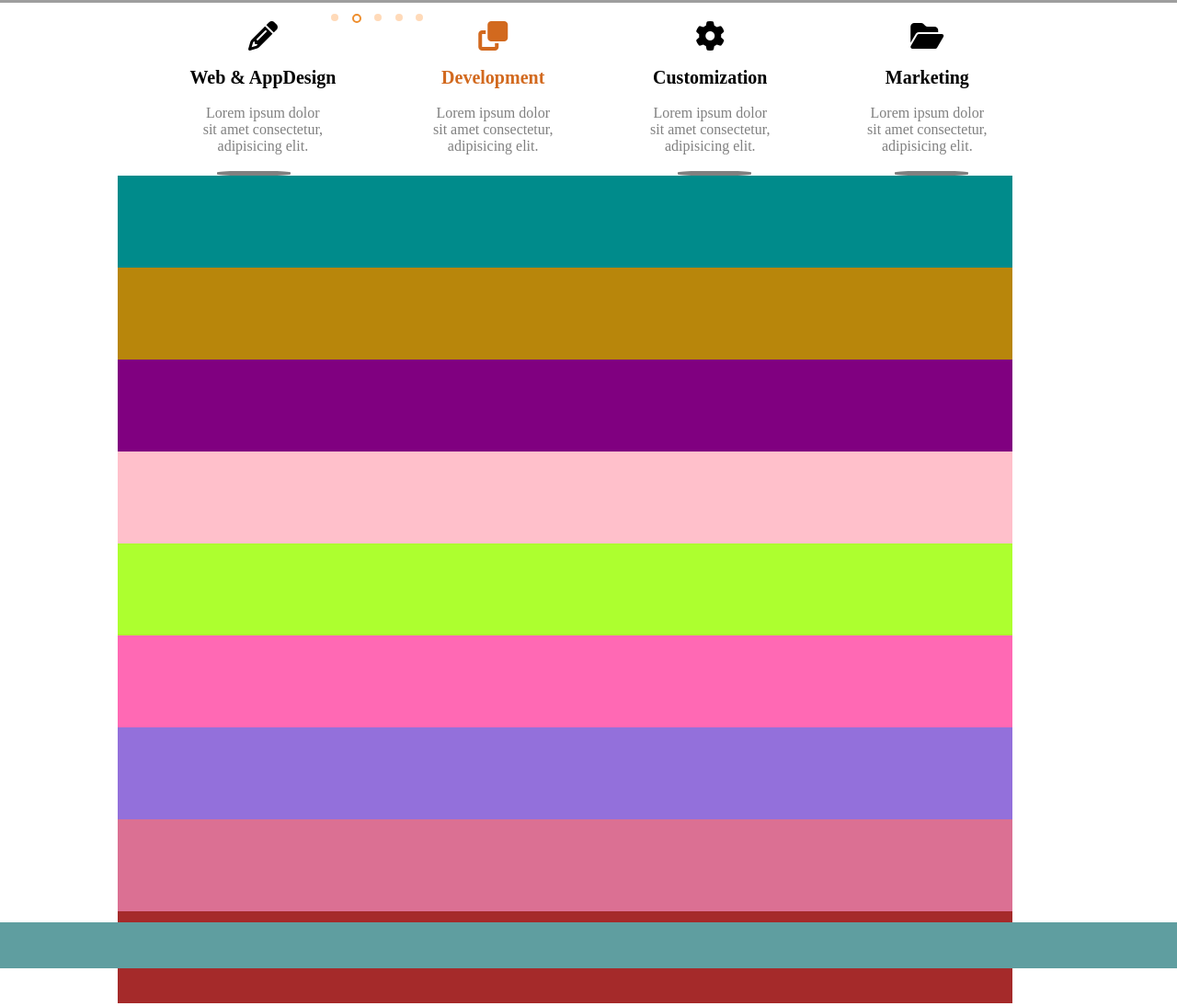
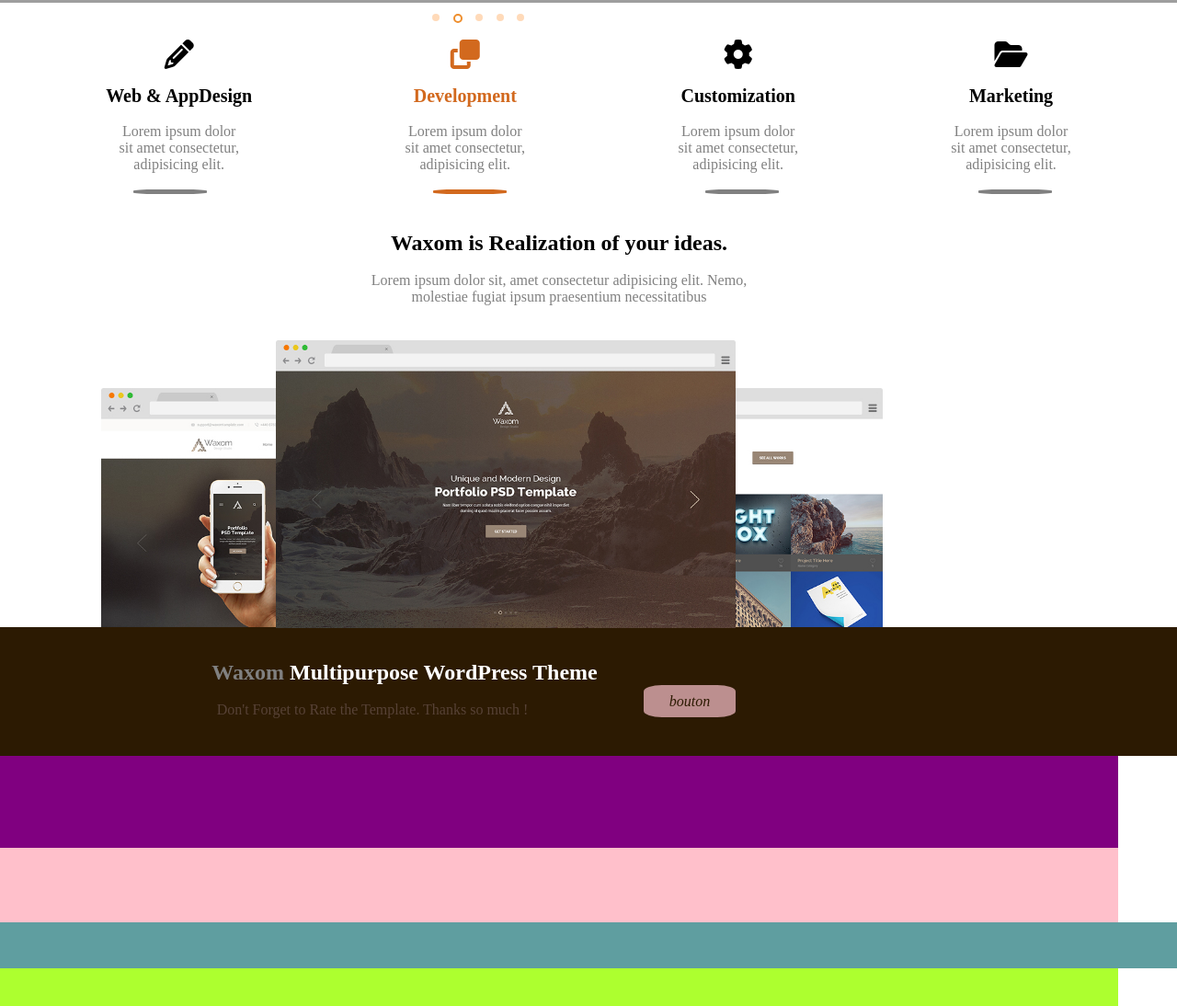
Before and after one commit to ma-j/waxom, a plain HTML site: page index.html in a window 1280 px wide. Shown: the part 357-1451 px from the top of the page at 92% size. Drawn offline with Linux system fonts and the light colour scheme; grey boxes are pictures that could not be loaded.

Commit message:
fin section theme

```diff
--- a/index.html
+++ b/index.html
@@ -106,12 +106,33 @@
         <!-- fond gris clair, un titre h1, un paragraphe, 3 images qui
         doivent utiliser du z index -->
         <section id="slogan">
-
+            <h1>Waxom is Realization of your ideas.</h1>
+            <br>
+            <p>Lorem ipsum dolor sit, amet consectetur adipisicing elit. Nemo,
+                <br> molestiae fugiat ipsum praesentium necessitatibus </p>
+            <br>
+            <div id="photos">
+                <img id="photo1" class="superpose" src="./assets/img/diapo gauche.jpg" alt="phone"
+                    style="width: 500px;">
+                <img id="photo2" class="superpose" src="./assets/img/diapo centre.jpg" alt="paysage"
+                    style="width: 500px;">
+                <img id="photo3" class="superpose" src="./assets/img/diapo droite.jpg" alt="mosaique"
+                    style="width: 500px;">
+            </div>
         </section>
         <!-- fond chocolat, h1 avec 1er mot coloré,paragraphe contenant
         le slogan et un bouton -->
         <section id="theme">
-
+            <br>
+            <br>
+            <h1 id="wp"> <span>Waxom</span> Multipurpose WordPress Theme</h1>
+            <div class="bouton">
+                <p>
+                    <a href="#">bouton</a>
+                </p>
+            </div>
+            <br>
+            <p id="wptheme">Don't Forget to Rate the Template. Thanks so much !</p>
         </section>
         <!-- h1,p, nav de 5 liens horizontaux dont le 1er de couleur
         differente. 3 colonnes de 2 img. Chq img coupée en bas avec un
--- a/style.css
+++ b/style.css
@@ -95,18 +95,16 @@ button:hover{
     width:100px ;
     display: flex;
     justify-content: space-between;
-    margin-left: 360px;
+    margin-left: 470px;
     margin-top: 40px;
 }
 main{
-
-    width: 80%;
+    width: 100%;
     margin: auto;
     height:1000px;
-
 }
 #domaines{
-    padding-top: 20px;
+    padding-top: 40px;
     width: 95%;
     display: flex;
     justify-content: space-around;
@@ -145,20 +143,78 @@ main{
     color:grey;
 }
 #separateur1{
-    color: chocolate;
+    background: chocolate;
+    border-radius: 30%;
+    width: 80px;
+    height: 5px;
+    margin-left: 30px;
 }
 #slogan{
+    padding-top: 40px;
     width: 95%;
-    height: 100px;
-    background-color: darkcyan;
+    height: 431px;
 }
-
+#slogan h1{
+    color: black;
+}
+#slogan p{
+    color: grey;
+}
+#photos{
+    position: relative;
+}
+img.superpose{
+    position: absolute;
+    top: 20px;
+    left: 10px;
+}
+/* photo de gauche avec le telephone */
+#photo1{
+    z-index: 10;
+    position: absolute;
+    top: 72px;
+    left: 110px;
+}
+/* paysage image centrale */
+#photo2{
+    z-index:11;
+    position: absolute;
+    left: 300px;
+}
+#photo3{
+   z-index:9;
+   position: absolute;
+   left: 460px;
+   top: 72px;
+}
 #theme{
-    width: 95%;
-    height: 100px;
-    background-color: darkgoldenrod;
+   background-color: rgb(44, 26, 2);
+   background-size: cover;
+   height: 140px;
 }
-
+h1 span{
+    color: grey;
+}
+#wp{
+    margin-right: 400px;
+}
+#wptheme{
+    color: rgb(87, 66, 54);
+    margin-right: 470px;
+}
+.bouton a{
+    display: block;
+    width: 100px;
+    line-height: 35px;
+    border-radius: 20%;
+    text-align: center;
+    vertical-align:middle;
+    background-color: rosybrown;
+    color: rgb(44, 26, 2);
+    position: absolute;
+    left: 700px;
+    font-style: oblique;
+}
 #projets{
     width: 95%;
     height: 100px;
```
Lines whose indentation alone changed are shown as unchanged.
